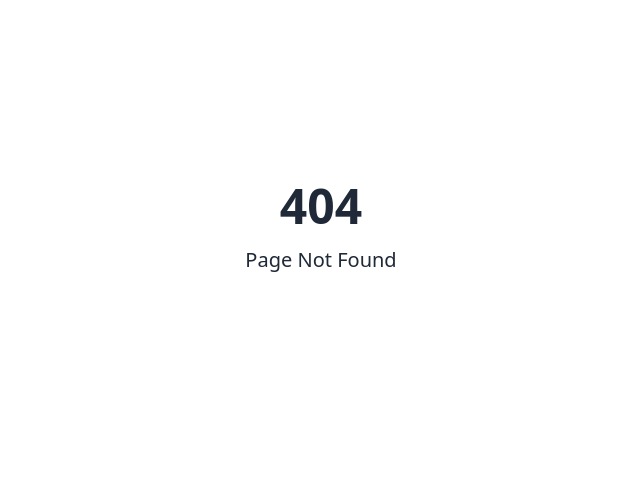
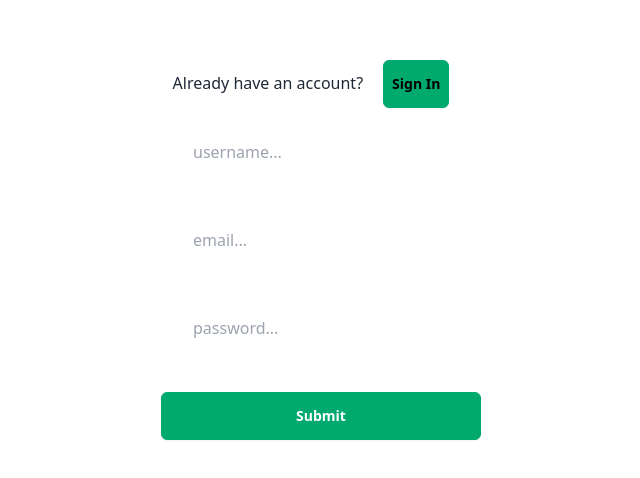
Before and after one commit to PrasanKumar1101/GoodReads_Next_Frontend, a Next.js app: page /Signup in a window 1280 px wide. Before the commit this address had no page. Shown: the part 172-650 px from the top of the page, without its empty margins (319-959 px from the left). Built offline with nearby package versions, Linux system fonts and the light colour scheme.

Commit message:
Added the ui of signIn and signUp pages routed them inside our auth folder wrapped auth in () so it does not show in url

```diff
--- /dev/null
+++ b/src/app/(Auth)/Signup/page.jsx
@@ -0,0 +1,59 @@
+import React from "react";
+import Link from "next/link";
+const Signup = () => {
+  return (
+    <div className="h-[100vh] flex flex-col items-center justify-center">
+      <div>
+        <h1 className="text-white text-5xl">Create a new account</h1>
+      </div>
+      <div className="mt-4">
+        <p>
+          Already have an account?
+          <Link href="/login">
+            <button className="btn btn-success rounded-md px-2 mx-5 hover:bg-green-400">
+              Sign In
+            </button>
+          </Link>
+        </p>
+      </div>
+      <div className="w-full">
+        <form
+          className="flex flex-col justify-center items-center w-3/4 mx-auto "
+          autoComplete="off"
+        >
+          <div className="my-5 w-1/3">
+            <input
+              type="text"
+              placeholder="username..."
+              className="px-8 py-3 bg-white w-full text-black"
+            />
+          </div>
+          <div className="my-5 w-1/3">
+            <input
+              type="email"
+              placeholder="email..."
+              className="px-8 py-3 bg-white w-full text-black"
+            />
+          </div>
+          <div className="my-5 w-1/3">
+            <input
+              type="password"
+              placeholder="password..."
+              className="px-8 py-3 bg-white w-full text-black"
+            />
+          </div>
+          <div className="my-5 w-1/3">
+            <button
+              className="btn btn-success rounded-md px-2 py-1 w-full text-white hover:bg-green-400"
+              type="submit"
+            >
+              Submit
+            </button>
+          </div>
+        </form>
+      </div>
+    </div>
+  );
+};
+
+export default Signup;
--- /dev/null
+++ b/src/app/(Auth)/login/page.jsx
@@ -0,0 +1,52 @@
+import React from "react";
+import Link from "next/link";
+const login = () => {
+  return (
+    <div className="h-[100vh] flex flex-col items-center justify-center">
+      <div>
+        <h1 className="text-white text-5xl">Login into your account</h1>
+      </div>
+      <div className="mt-4">
+        <p>
+          Don't have an account?
+          <Link href="/Signup">
+            <button className="btn btn-success rounded-md px-2 mx-5 hover:bg-green-400">
+              Sign Up
+            </button>
+          </Link>
+        </p>
+      </div>
+      <div className="w-full">
+        <form
+          className="flex flex-col justify-center items-center w-3/4 mx-auto "
+          autoComplete="off"
+        >
+          <div className="my-5 w-1/3">
+            <input
+              type="email/Username"
+              placeholder="email.../Username"
+              className="px-8 py-3 bg-white w-full text-black"
+            />
+          </div>
+          <div className="my-5 w-1/3">
+            <input
+              type="password"
+              placeholder="password..."
+              className="px-8 py-3 bg-white w-full text-black"
+            />
+          </div>
+          <div className="my-5 w-1/3">
+            <button
+              className="btn btn-success rounded-md px-2 py-1 w-full text-white hover:bg-green-400"
+              type="submit"
+            >
+              Login
+            </button>
+          </div>
+        </form>
+      </div>
+    </div>
+  );
+};
+
+export default login;
--- a/src/app/Home/page.jsx
+++ b/src/app/Home/page.jsx
@@ -1,3 +1,4 @@
+import Link from "next/link";
 import React from "react";
 // import logo from "../../Assets/Images/images.jpeg";
 
@@ -19,10 +20,10 @@ const HomePage = () => {
         </div>
         <div>
           <button className="btn btn-primary rounded-md px-5 py-3 text-2xl">
-            Register
+            <Link href="/signup">Register</Link>
           </button>
-          <button className="btn btn-success btn-warning mx-3 rounded-md px-5 py-3 text-2xl">
-            Login
+          <button className="btn btn-warning mx-3 rounded-md px-5 py-3 text-2xl">
+            <Link href="/login">Login</Link>
           </button>
         </div>
       </div>
```
